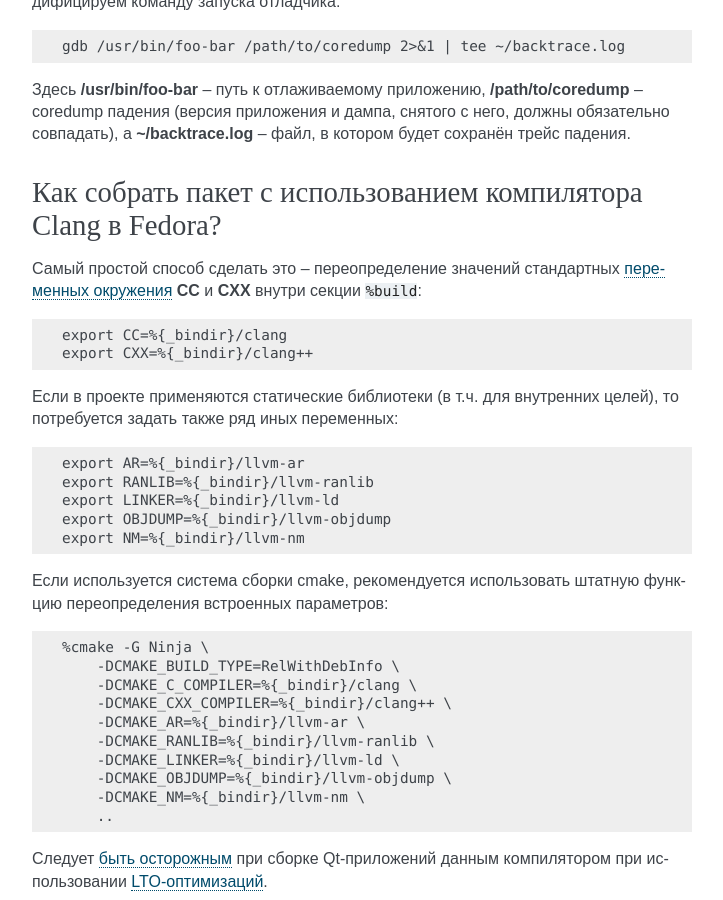
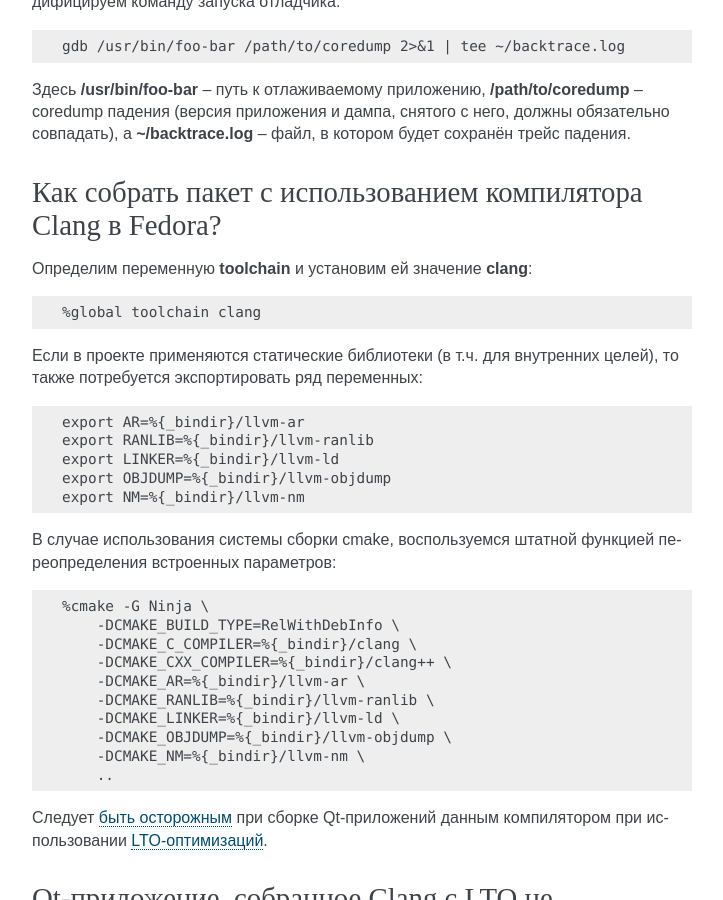
Before and after one commit to RussianFedora/FAQ, a Sphinx documentation site: the page built from source/development.rst, in a window 1280 px wide and 900 px high, scrolled down 23104 px. Shown: the whole window, without its empty margins (388-1111 px from the left). Built offline with Sphinx 7.4.7, drawn with Linux system fonts in a browser that asks for light colours; comment, search, counter and statistics services are not loaded.

Commit message:
Updated clang-fedora question.

```diff
--- a/source/development.rst
+++ b/source/development.rst
@@ -1297,14 +1297,13 @@ GDB позволяет не только отлаживать приложени
 Как собрать пакет с использованием компилятора Clang в Fedora?
 ===================================================================
 
-Самый простой способ сделать это -- переопределение значений стандартных :ref:`переменных окружения <env-set>` **CC** и **CXX** внутри секции ``%build``:
+Определим переменную **toolchain** и установим ей значение **clang**:
 
 .. code-block:: text
 
-    export CC=%{_bindir}/clang
-    export CXX=%{_bindir}/clang++
+    %global toolchain clang
 
-Если в проекте применяются статические библиотеки (в т.ч. для внутренних целей), то потребуется задать также ряд иных переменных:
+Если в проекте применяются статические библиотеки (в т.ч. для внутренних целей), то также потребуется экспортировать ряд переменных:
 
 .. code-block:: text
 
@@ -1314,7 +1313,7 @@ GDB позволяет не только отлаживать приложени
     export OBJDUMP=%{_bindir}/llvm-objdump
     export NM=%{_bindir}/llvm-nm
 
-Если используется система сборки cmake, рекомендуется использовать штатную функцию переопределения встроенных параметров:
+В случае использования системы сборки cmake, воспользуемся штатной функцией переопределения встроенных параметров:
 
 .. code-block:: text
 
```
